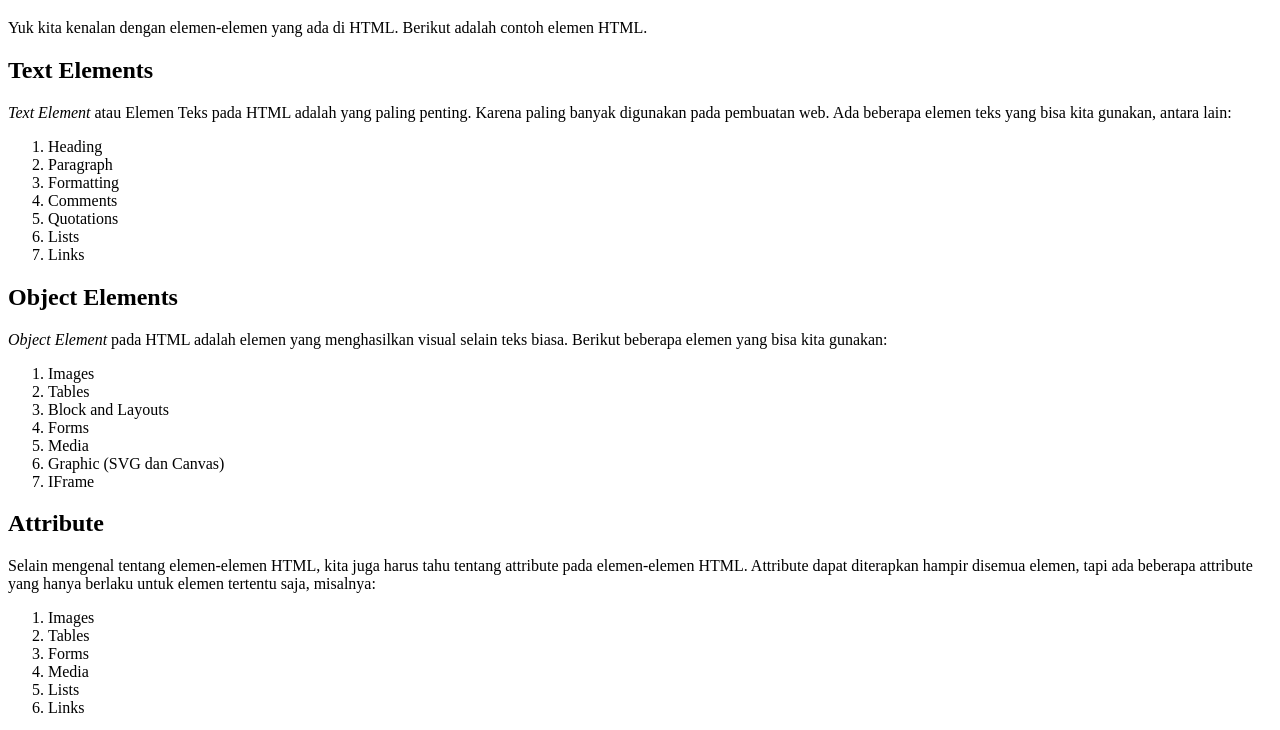
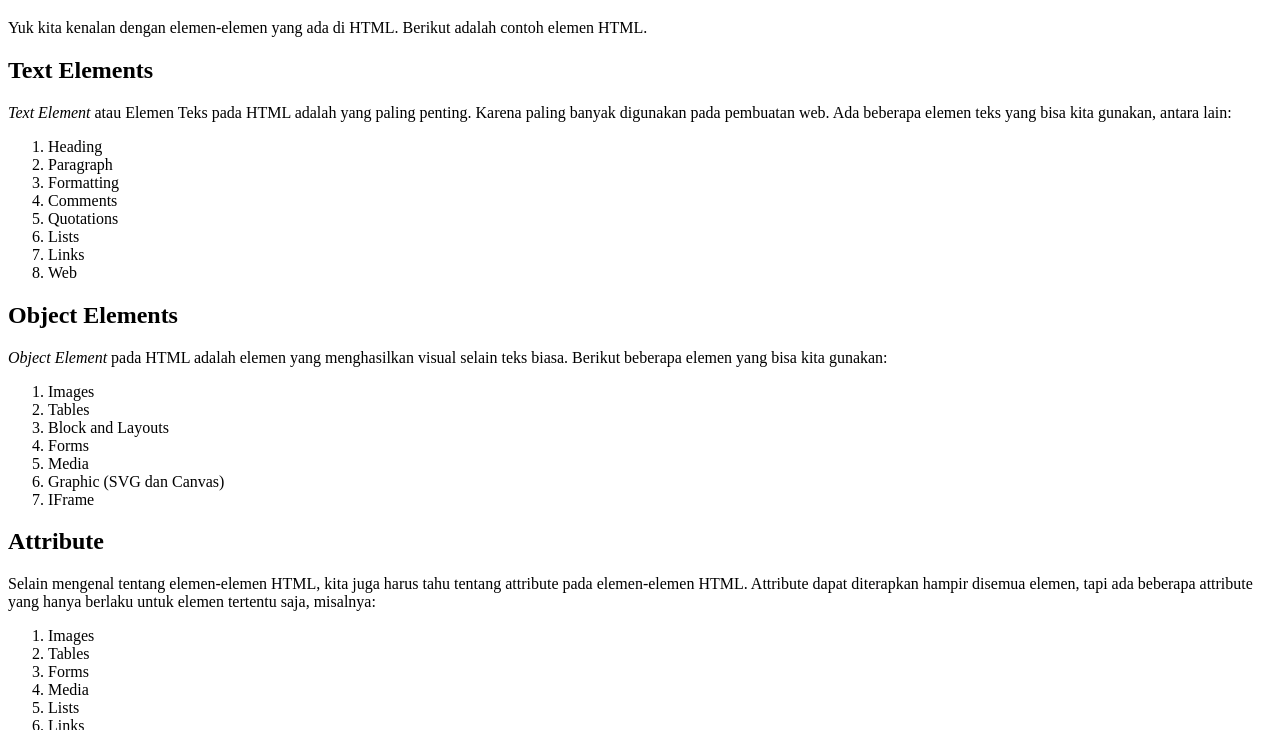
Before and after one commit to HyNusantara/html-fundamentals, a plain HTML site: page elemen.html in a window 1280 px wide. Shown: the part 61-791 px from the top of the page. Drawn offline with Linux system fonts and the light colour scheme.

Commit message:
Adding li tag on line 22

```diff
--- a/elemen.html
+++ b/elemen.html
@@ -19,6 +19,7 @@
             <li>Quotations</li>
             <li>Lists</li>
             <li>Links</li>
+            <li>Web</li>
         </ol>
     </p>
 
```
